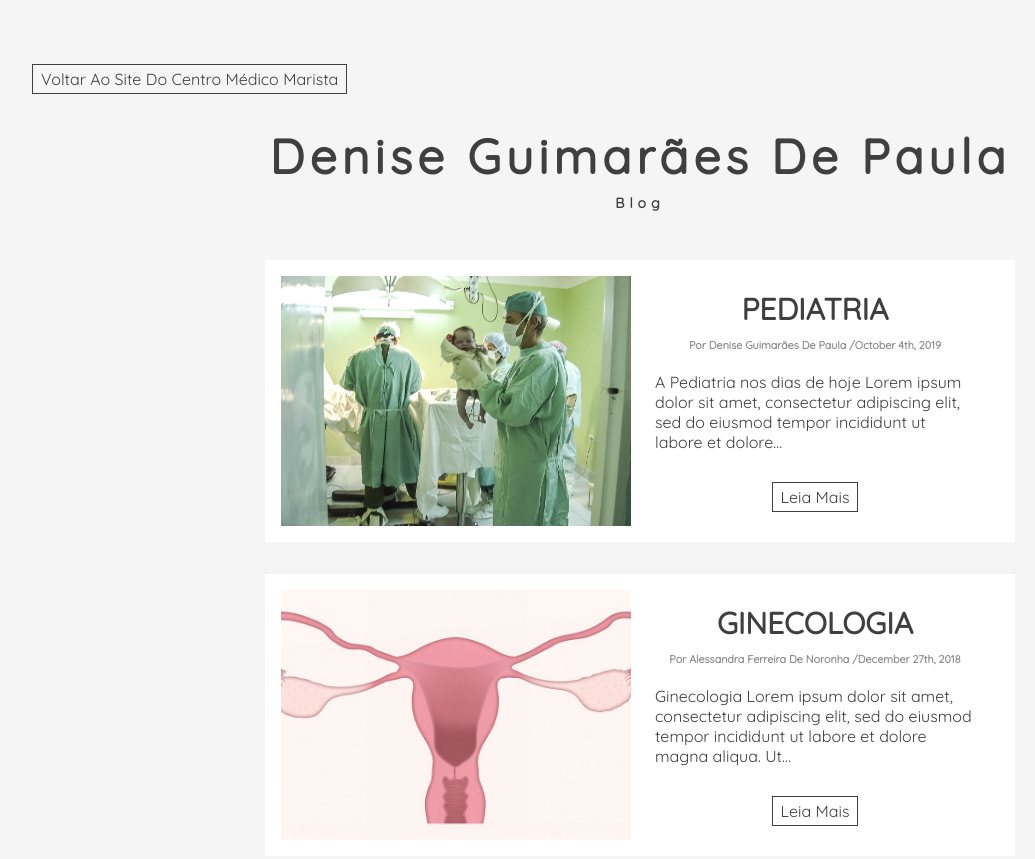
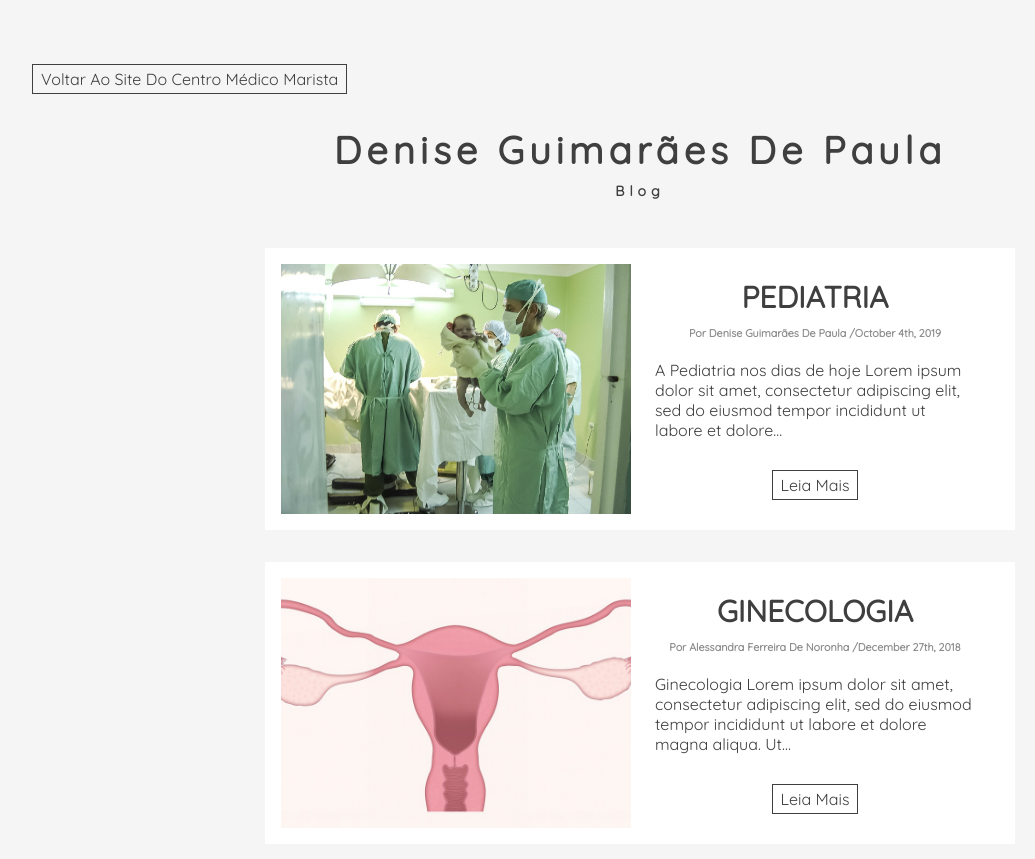
Before and after one commit to delubiod/denise_blog, a Gatsby site: page / in a window 1280 px wide. Shown: the top 859 px of the page, without its empty margins (0-1035 px from the left). Built offline with nearby package versions, Linux system fonts and the light colour scheme; Gatsby itself is replaced by a stand-in of ours; some packages are replaced by stand-ins of ours.

Commit message:
h1 font from 48px to 38px

```diff
--- a/src/css/postlist.module.css
+++ b/src/css/postlist.module.css
@@ -6,7 +6,7 @@
   letter-spacing: 5px;
   margin-bottom: 0.5rem;
   text-transform: capitalize;
-  font-size: 48px;
+  font-size: 38px;
 }
 .posts h4 {
   letter-spacing: 5px;
```
